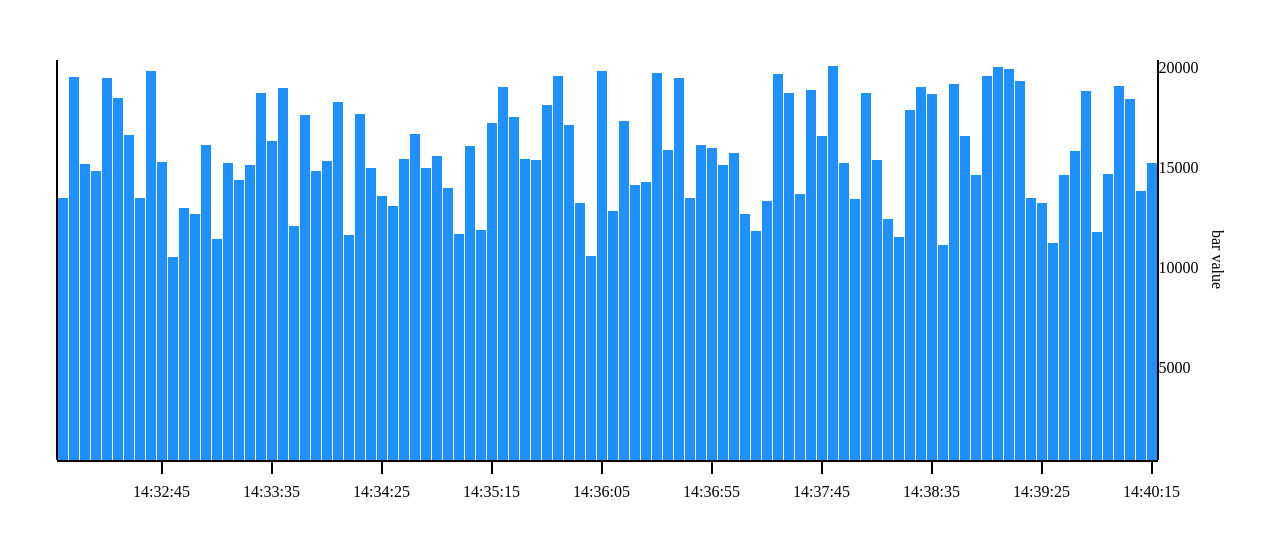
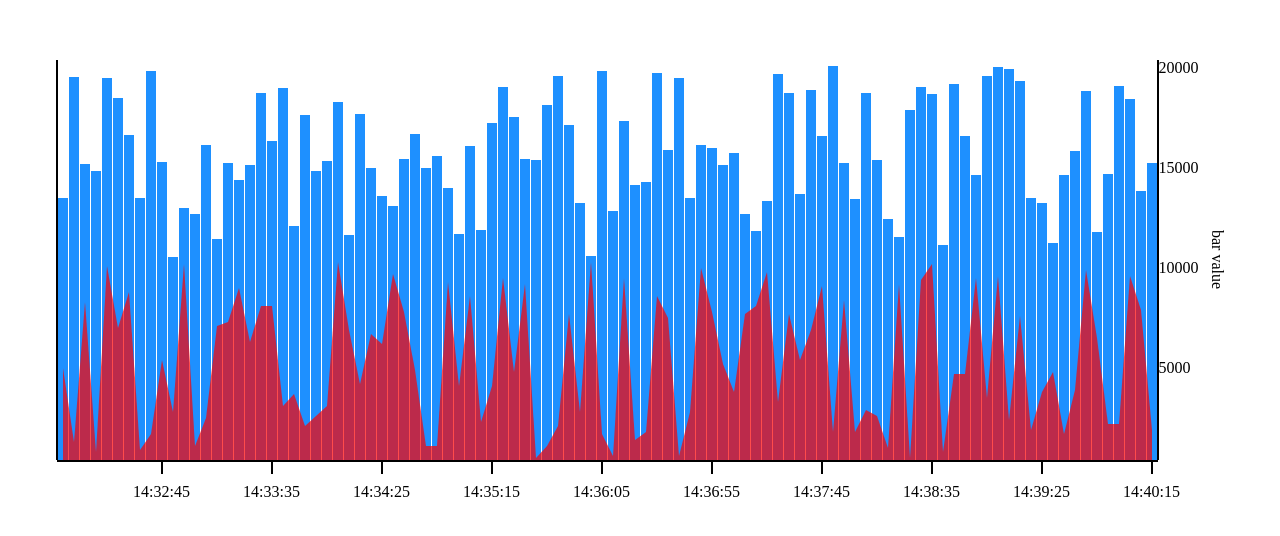
Before and after one commit to NEARworld/wanted-pre-onboarding-frontend-12th-w4, a React (Create React App) app: page / in a window 1280 px wide. Shown: the part 120-656 px from the top of the page. Built offline with nearby package versions, Linux system fonts and the light colour scheme.

Commit message:
feat: area 차트 구현

```diff
--- a/src/components/BarValueIndicator.tsx
+++ b/src/components/BarValueIndicator.tsx
@@ -1,8 +1,8 @@
 import React, { FC } from 'react';
 
 type Props = {
+  count: number;
   height: number;
-  count: number;
   valueBarIndicatorCount: number;
 };
 
--- a/src/components/Chart.tsx
+++ b/src/components/Chart.tsx
@@ -1,4 +1,4 @@
-import React, { FC } from 'react';
+import React, { FC, useMemo } from 'react';
 
 import { Mock, MockKey } from 'App';
 import styled from 'styled-components';
@@ -12,6 +12,7 @@ type Props = {
 export const BAR_WIDTH = 10;
 export const BAR_GAP = 1;
 export const BAR_HEIGHT_RATIO = 50;
+export const AREA_MAX_HEIGHT = 200;
 
 export const Chart: FC<Props> = ({ data, dates, height }) => {
   const calcChartWidth = () => {
@@ -19,9 +20,23 @@ export const Chart: FC<Props> = ({ data, dates, height }) => {
     return totalGap + BAR_WIDTH * dates.length;
   };
 
+  const areaPlots = useMemo(() => {
+    const arr: [number, number][] = [];
+    dates.forEach((value, index) => {
+      if (index <= dates.length - 2)
+        arr.push([data[dates[index]].value_area, data[dates[index + 1]].value_area]);
+    });
+    return arr;
+  }, []);
+
   return (
     <StyledChartContainer>
       <StyledBarsContainer height={height}>
+        <StyledAreaChart>
+          {Array.from({ length: 99 }).map((_, index) => (
+            <StyledArea key={new Date(dates[index]).getTime()} $tuple={areaPlots[index]} />
+          ))}
+        </StyledAreaChart>
         {dates.map(value => (
           <StyledBar key={new Date(value).getTime()} $value_bar={data[value].value_bar} />
         ))}
@@ -39,7 +54,7 @@ export const Chart: FC<Props> = ({ data, dates, height }) => {
   );
 };
 
-const { div, span } = styled;
+const { div, span, ul, li } = styled;
 const StyledChartContainer = div`
   display: flex;
   flex-direction: column;
@@ -82,3 +97,30 @@ const StyledDate = span`
   display: flex;
   justify-content: center;
 `;
+const StyledAreaChart = ul`
+  position: absolute;
+  top: 0;
+  right: 0;
+  left: 0;
+  bottom: 0;
+  opacity: 0.7;
+  list-style: none;
+  display: flex;
+  justify-content: stretch;
+  align-items: stretch;
+  flex-direction: row;
+  transform: scaleY(-1);
+  padding: 0 5px;
+`;
+const StyledArea = li<{ $tuple: [number, number] }>`
+  flex-grow: 1;
+  flex-shrink: 1;
+  flex-basis: 0;
+  background: red;
+  clip-path: polygon(
+    0% calc(100% * (1 - ${props => props.$tuple[0] / AREA_MAX_HEIGHT})),
+    100% calc(100% * (1 - ${props => props.$tuple[1] / AREA_MAX_HEIGHT})),
+    100% 100%,
+    0% 100%
+  );
+`;
```
